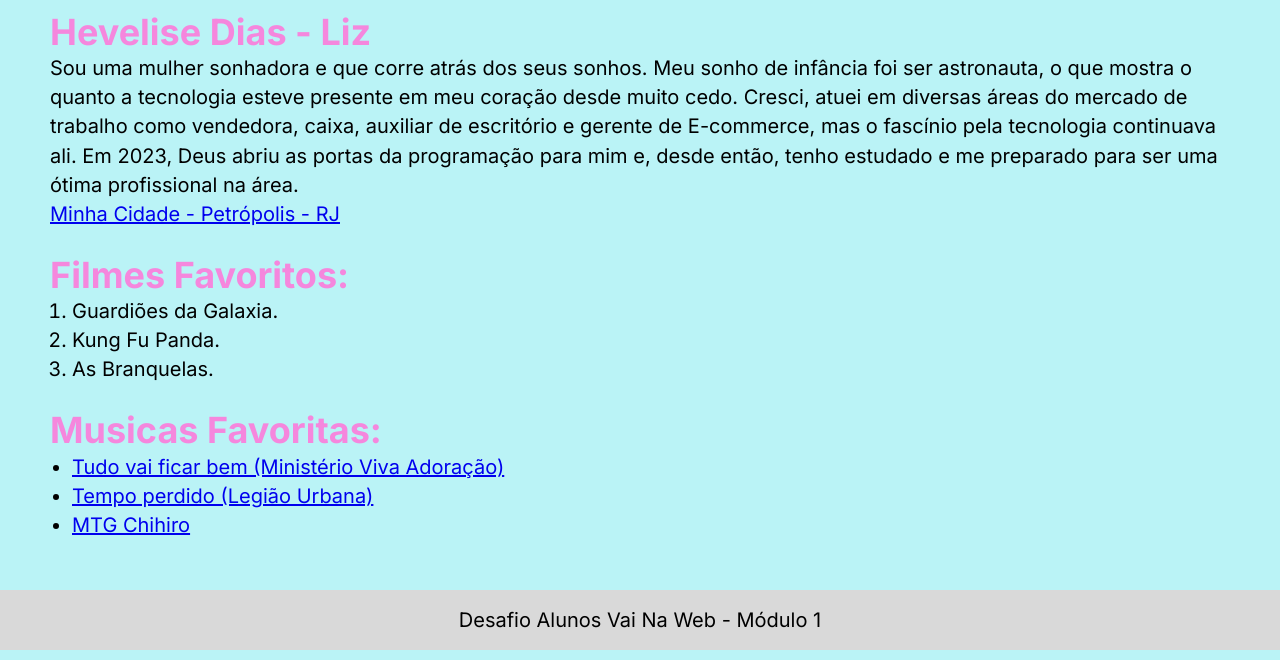
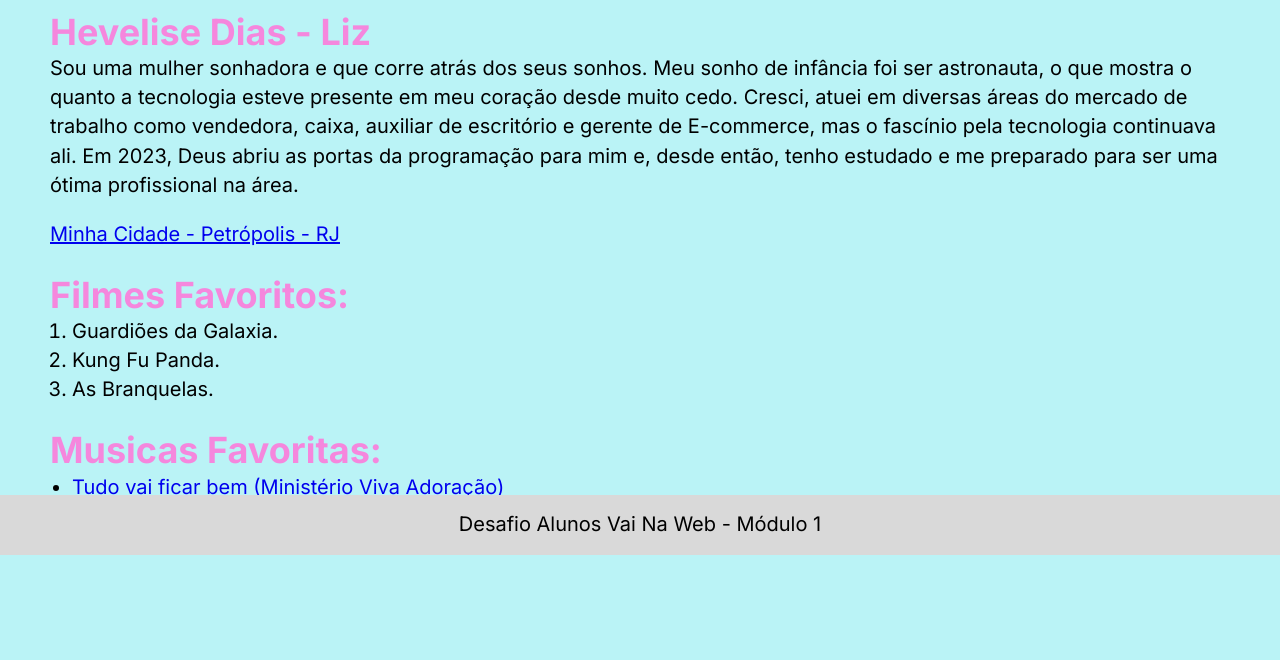
Before and after one commit to Hevelise-Liz/mini_wiki_liz, a plain HTML site: page index.html in a window 1280 px wide. Shown: the part 245-905 px from the top of the page. Drawn offline with Linux system fonts and the light colour scheme.

Commit message:
style: melhoria de espaçamentos.

```diff
--- a/index.html
+++ b/index.html
@@ -31,12 +31,14 @@
           e, desde então, tenho estudado e me preparado para ser uma ótima
           profissional na área.
         </p>
+        <div class="cidade">
           <a
             href="https://guia.melhoresdestinos.com.br/petropolis.html"
             target="_blank"
             rel="noopener noreferrer"
             >Minha Cidade - Petrópolis - RJ</a
           >
+        </div>
       </section>
 
       <section>
--- a/style.scss
+++ b/style.scss
@@ -32,11 +32,18 @@ h1 {
   text-align: left;
 }
 
+.cidade {
+  margin-top: 20px;
+}
+
 ol {
   margin-left: 22px;
 }
 ul {
   margin-left: 22px;
+}
+footer {
+  margin-top: 100px;
 }
 
 footer p {
@@ -46,5 +53,6 @@ footer p {
   align-items: center;
   width: 100%;
   height: 60px;
-  margin-top: 50px;
+  position: fixed;
+  bottom: 0;
 }
```
Also changed, not shown: style.css, 1 other file. Lines whose indentation alone changed are shown as unchanged.
